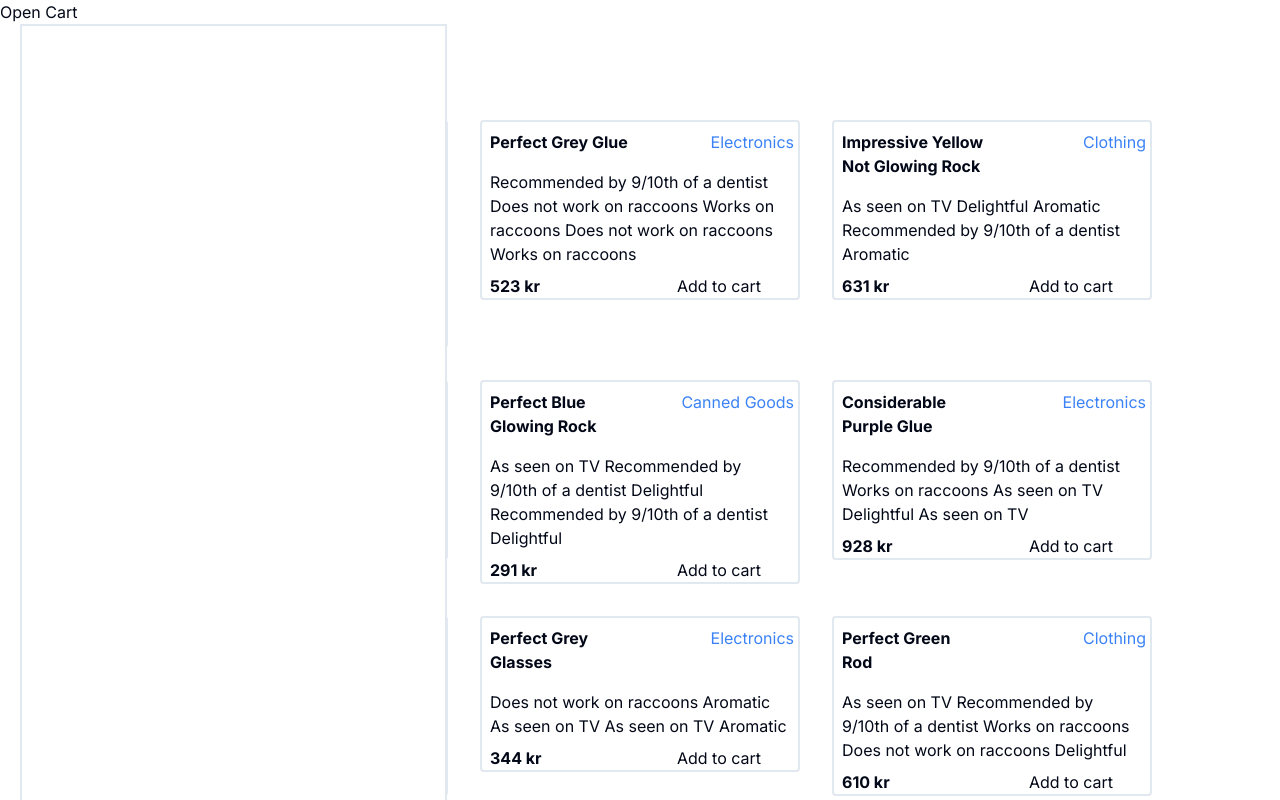
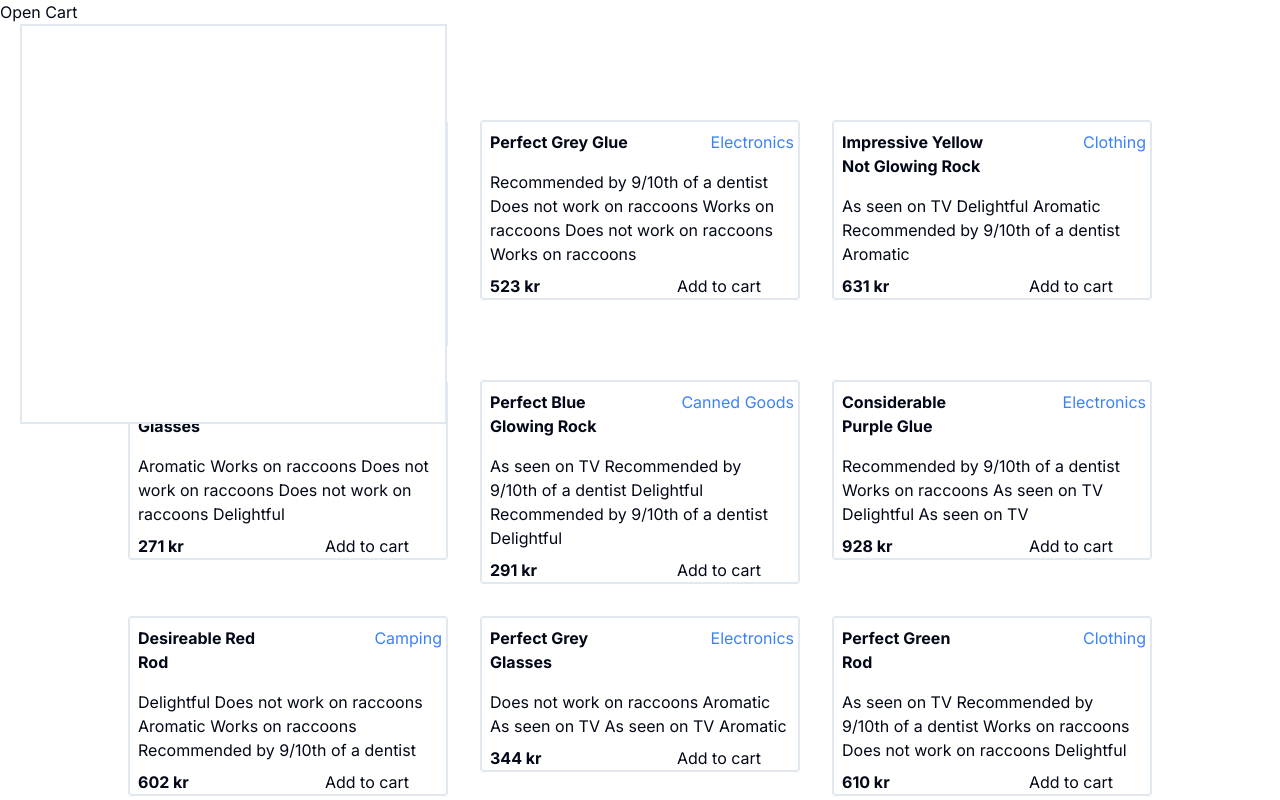
Before and after one commit to JarleSyvertsen/webappsJarle, a Next.js app in the folder uke40/next-starter-2023-main/: page /products in a window 1280 px wide. Both pictures are taken after a click on the button "Open Cart". Shown: the top 800 px of the page. Built offline with nearby package versions, Linux system fonts and the light colour scheme.

Commit message:
Velger høyde over min-høyde, siden tailwind ikke tilbyr en mer tilpasset min-høyde som standard.

```diff
--- a/uke40/next-starter-2023-main/src/components/Cart.tsx
+++ b/uke40/next-starter-2023-main/src/components/Cart.tsx
@@ -15,7 +15,7 @@ export default function Cart(props: productMap & cartMap & cartButtons) {
     return (
         <>
         <button onClick={() => setToggled((prev) => !prev)}>Open Cart</button>
-            <section id="cart" className={`${toggled ? "opacity-100" : "opacity-0 invisible"} cart absolute mx-5 z-10 min-h-full w-1/3 border-2 bg-white transition-opacity ease-in-out duration-700`}>
+            <section id="cart" className={`${toggled ? "opacity-100" : "opacity-0 invisible"} cart absolute mx-5 z-10 h-1/2 w-1/3 border-2 bg-white transition-opacity ease-in-out duration-700`}>
             {cartList.map((cartItem) =>
                 <CartRow deleteButton={deleteButton} increaseButton={increaseButton} decreaseButton={decreaseButton} key={cartItem.itemId} itemId={cartItem.itemId} itemName={productNameFromId(cartItem.itemId)} count={cartItem.count}></CartRow>
             )}
```
